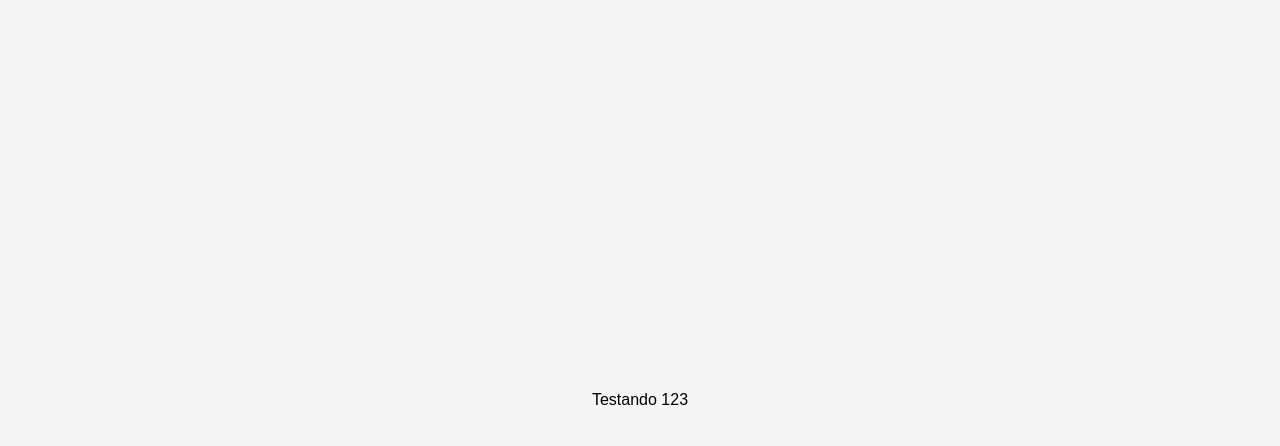
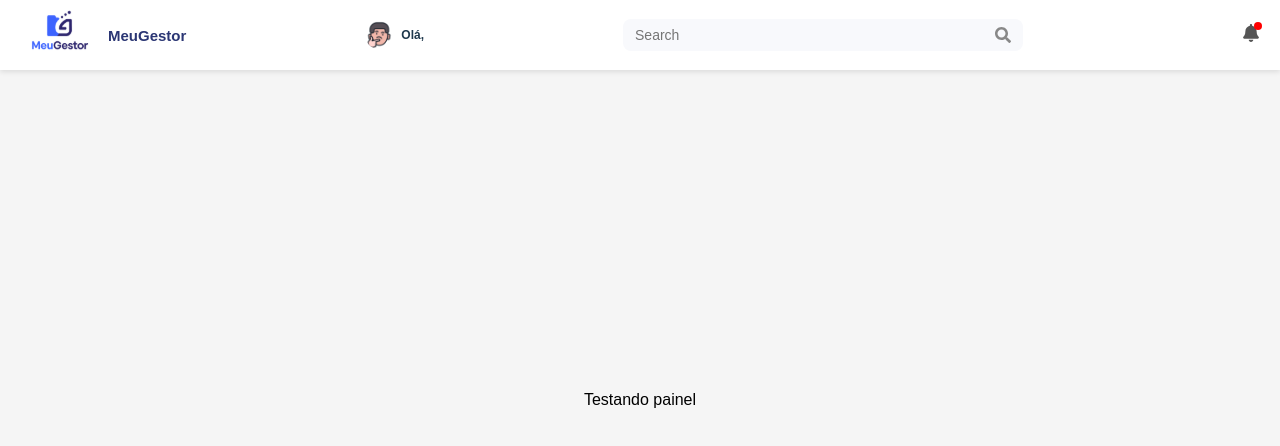
Before and after one commit to LuisAndre-FP/project-dashboard, a React (Vite) app: page /dashboard in a window 1280 px wide. Shown: the top 446 px of the page. Built offline with nearby package versions, Linux system fonts and the light colour scheme.

Commit message:
puxando localStorage para outra pagina

```diff
--- a/package.json
+++ b/package.json
@@ -12,6 +12,7 @@
   "dependencies": {
     "react": "^19.1.1",
     "react-dom": "^19.1.1",
+    "react-icons": "^5.5.0",
     "react-router-dom": "^7.8.2"
   },
   "devDependencies": {
--- a/src/components/headerComponent/HeaderComponent.jsx
+++ b/src/components/headerComponent/HeaderComponent.jsx
@@ -1,4 +1,45 @@
-import { useState } from "react";
+import { useEffect, useState } from "react";
+import "./HeaderComponent.scss";
+import { FaSearch, FaBell } from "react-icons/fa";
+import logo from "../../assets/logo.svg";
+import thinking from "../../assets/thinking.png";
 
-function Header() {}
+function Header() {
+  const [username, setUsername] = useState("");
+
+  useEffect(() => {
+    const stordeUser = localStorage.getItem("username");
+    if (stordeUser) {
+      setUsername(stordeUser);
+    }
+  }, []);
+
+  return (
+    <header className="header">
+      <div className="headerLogo">
+        <img src={logo} alt="MeuGestor" />
+        <h1>MeuGestor</h1>
+      </div>
+
+      <div className="headerMensagem">
+        <img src={thinking} alt="Avatar" className="Avatar" />
+        <h1>Olá, {username}</h1>
+      </div>
+
+      <div className="headerSearch">
+        <input type="text" placeholder="Search" />
+        <FaSearch className="icon" />
+      </div>
+
+      <div className="headerActions">
+        <div className="company"></div>
+
+        <div className="notifications">
+          <FaBell className="bell" />
+          <span className="dot"></span>
+        </div>
+      </div>
+    </header>
+  );
+}
 export default Header;
--- a/src/components/headerComponent/HeaderComponent.scss
+++ b/src/components/headerComponent/HeaderComponent.scss
@@ -0,0 +1,118 @@
+.header {
+  position: fixed;
+  top: 0;
+  left: 0;
+  width: 100%;
+  display: flex;
+  align-items: center;
+  justify-content: space-between;
+  padding: 0 20px;
+  height: 70px;
+  background: #fff;
+  box-shadow: 0 2px 5px rgba(0, 0, 0, 0.1);
+  z-index: 1000;
+
+  .headerLogo {
+    display: flex;
+    align-items: center;
+    gap: 8px;
+    font-weight: bold;
+    font-size: 16px;
+    color: #2b3674;
+
+    img {
+      width: 80px;
+      height: 80px;
+      object-fit: contain;
+    }
+
+    h1 {
+      font-size: 15px;
+    }
+  }
+
+  .headerMensagem {
+    display: flex;
+    align-items: center;
+    gap: 8px;
+    font-weight: 500;
+    color: #333;
+
+    .Avatar {
+      width: 28px;
+      height: 28px;
+      border-radius: 50%;
+    }
+
+    h1 {
+      font-size: 12px;
+      color: #1f384c;
+    }
+  }
+
+  .headerSearch {
+    position: relative;
+    flex: 1;
+    max-width: 400px;
+    margin: 0 20px;
+
+    input {
+      width: 100%;
+      padding: 8px 35px 8px 12px;
+      border-radius: 8px;
+      background: #f8f9fc;
+      border: none;
+      font-size: 14px;
+      outline: none;
+    }
+
+    .icon {
+      position: absolute;
+      right: 12px;
+      top: 50%;
+      transform: translateY(-50%);
+      color: #888;
+    }
+  }
+
+  .headerActions {
+    display: flex;
+    align-items: center;
+    gap: 20px;
+
+    .company {
+      display: flex;
+      align-items: center;
+      gap: 8px;
+      font-weight: 500;
+      color: #333;
+
+      img {
+        width: 32px;
+        height: 32px;
+        border-radius: 50%;
+        object-fit: cover;
+      }
+    }
+
+    .notifications {
+      position: relative;
+
+      .bell {
+        font-size: 18px;
+        color: #555;
+        cursor: pointer;
+      }
+
+      .dot {
+        position: absolute;
+        top: -2px;
+        right: -2px;
+        width: 8px;
+        height: 8px;
+        background: red;
+        border-radius: 50%;
+      }
+    }
+  }
+}
--- a/src/pages/Login/Login.style.scss
+++ b/src/pages/Login/Login.style.scss
@@ -27,7 +27,7 @@
       }
 
       .name-secondary {
-        color: #3b49df; // azul principal
+        color: #3b49df;
       }
     }
 
--- a/src/pages/Painel/Painel.jsx
+++ b/src/pages/Painel/Painel.jsx
@@ -1,4 +1,3 @@
-import { useState } from "react";
 import "./Painel.style.scss";
 import Header from "../../components/headerComponent/HeaderComponent";
 
@@ -6,7 +5,7 @@ function Painel() {
   return (
     <>
       <Header />
-      <p>Testando 123</p>
+      <p>Testando painel</p>
     </>
   );
 }
```
Also changed, not shown: src/assets/thinking.png (added), 1 other file (tests, documents, lock files or other folders).
